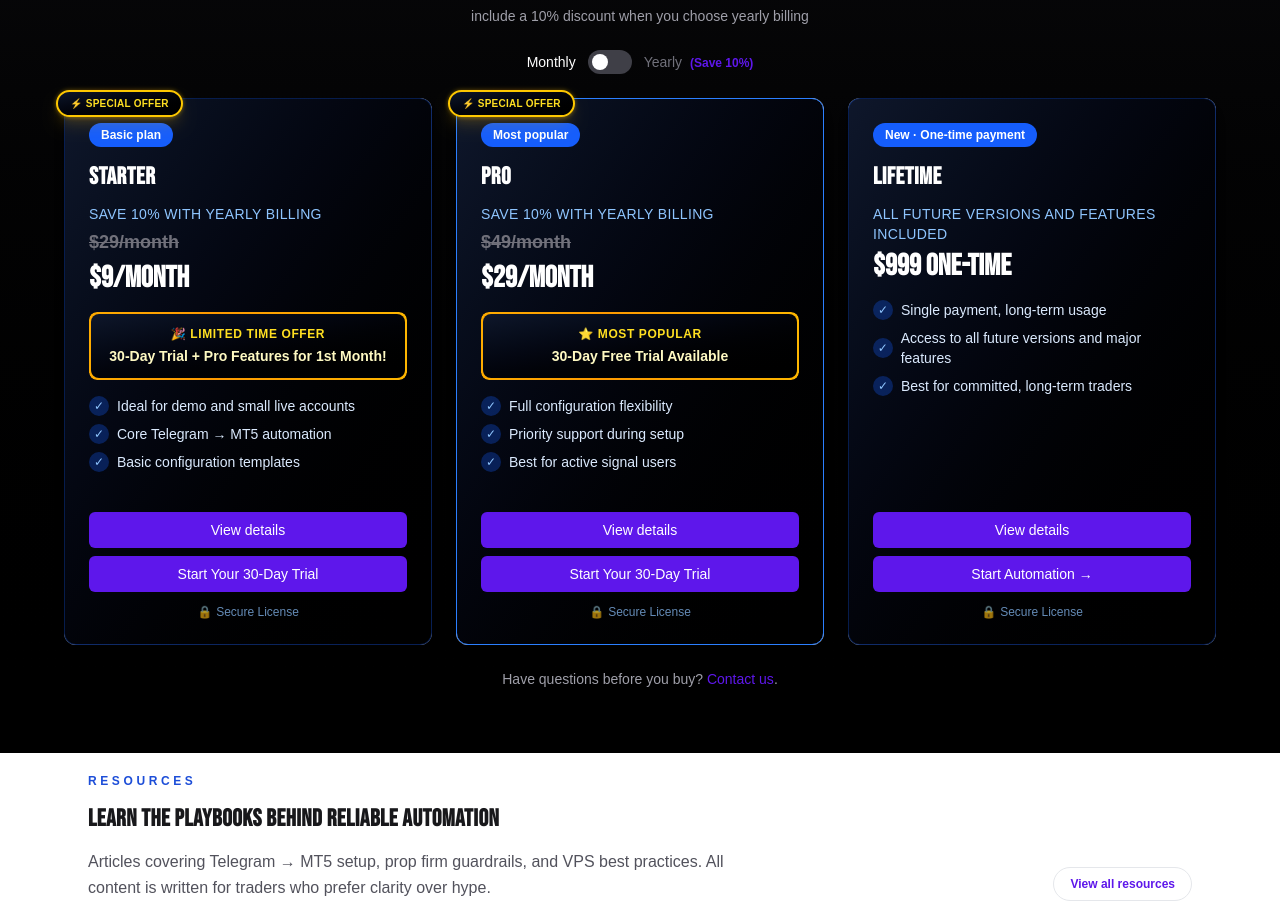
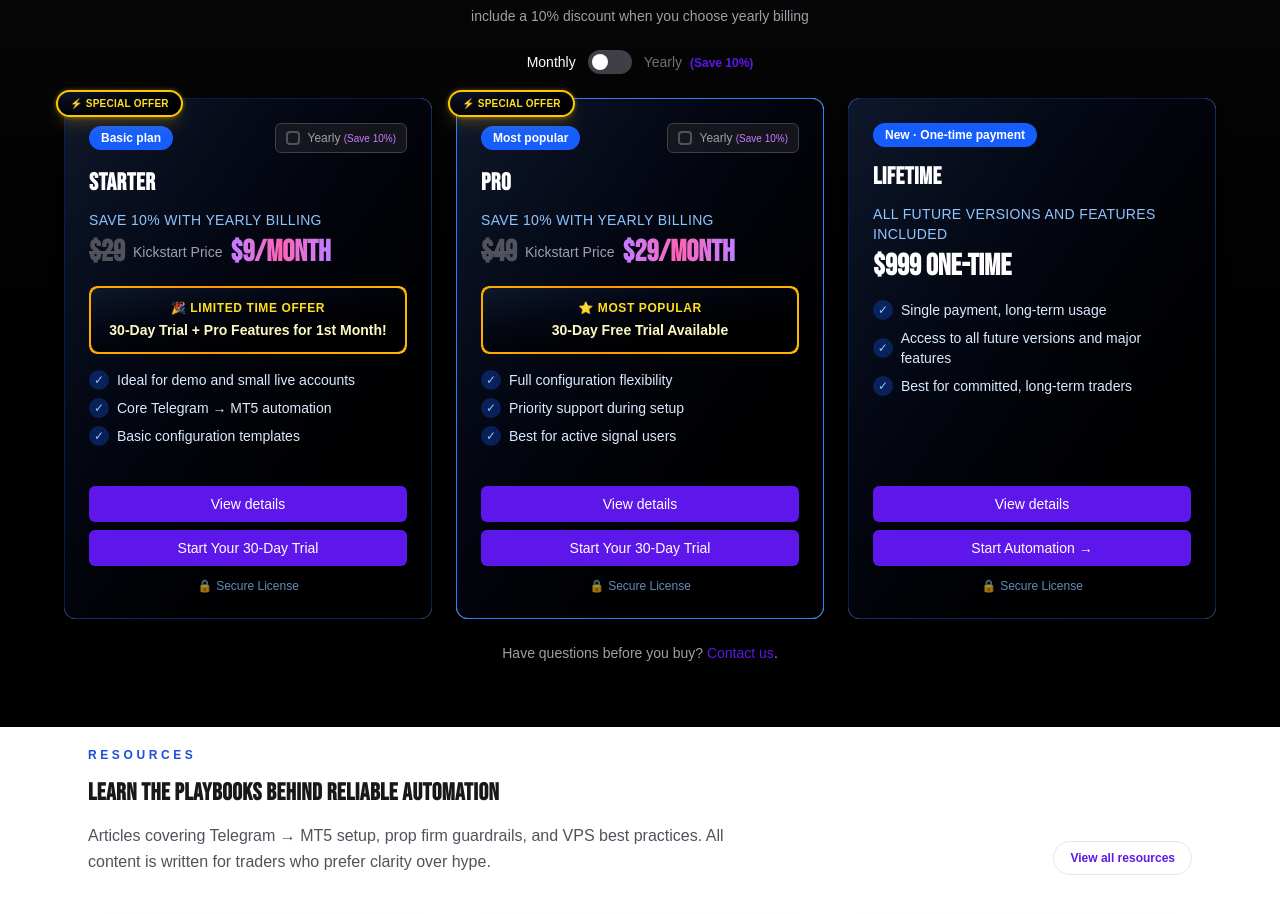
Before and after one commit to Appsbydare/Signal_Trading_Bots, a Next.js app: page / in a window 1280 px wide. Shown: the part 4200-5114 px from the top of the page. Built offline with nearby package versions, Linux system fonts and the light colour scheme; no server answers.

Commit message:
price visual chnages

```diff
--- a/src/components/DarkProductCard.tsx
+++ b/src/components/DarkProductCard.tsx
@@ -133,22 +133,35 @@ export function DarkProductCard({
 
         {/* Price */}
         <div className="mb-4">
-          {/* Show strikethrough original price for Starter and Pro */}
-          {(name === "Starter" || name === "Pro") && (
-            <p className="text-lg font-semibold text-zinc-500 line-through mb-1">
-              {name === "Starter"
-                ? billingInterval === "monthly"
-                  ? "$29/month"
-                  : "$348/year"
-                : billingInterval === "monthly"
-                  ? "$49/month"
-                  : "$588/year"
-              }
+          {(name === "Starter" || name === "Pro") ? (
+            <div className="flex items-center gap-2 flex-wrap">
+              {/* Strikethrough original price */}
+              <span className="text-3xl font-bold text-zinc-600 line-through" style={{ fontFamily: "var(--font-heading)" }}>
+                {name === "Starter"
+                  ? billingInterval === "monthly"
+                    ? "$29"
+                    : "$348"
+                  : billingInterval === "monthly"
+                    ? "$49"
+                    : "$588"
+                }
+              </span>
+
+              {/* Kickstart Price label */}
+              <span className="text-sm font-medium text-zinc-400">
+                Kickstart Price
+              </span>
+
+              {/* Discounted price */}
+              <span className="text-3xl font-bold bg-gradient-to-r from-purple-400 via-pink-400 to-purple-400 bg-clip-text text-transparent" style={{ fontFamily: "var(--font-heading)" }}>
+                {price}
+              </span>
+            </div>
+          ) : (
+            <p className="text-3xl font-bold text-white" style={{ fontFamily: "var(--font-heading)" }}>
+              {price}
             </p>
           )}
-          <p className="text-3xl font-bold text-white" style={{ fontFamily: "var(--font-heading)" }}>
-            {price}
-          </p>
         </div>
 
         {/* Trial Offer Banner */}
--- a/src/components/PricingSection.tsx
+++ b/src/components/PricingSection.tsx
@@ -200,6 +200,9 @@ export function PricingSection() {
                                             : undefined
                                     }
                                     proratedCredit={proratedCredit}
+                                    billingInterval={billingInterval}
+                                    onBillingIntervalChange={setBillingInterval}
+                                    showBillingToggle={plan.name !== "Lifetime"}
                                 />
                             </motion.div>
                         );
```
